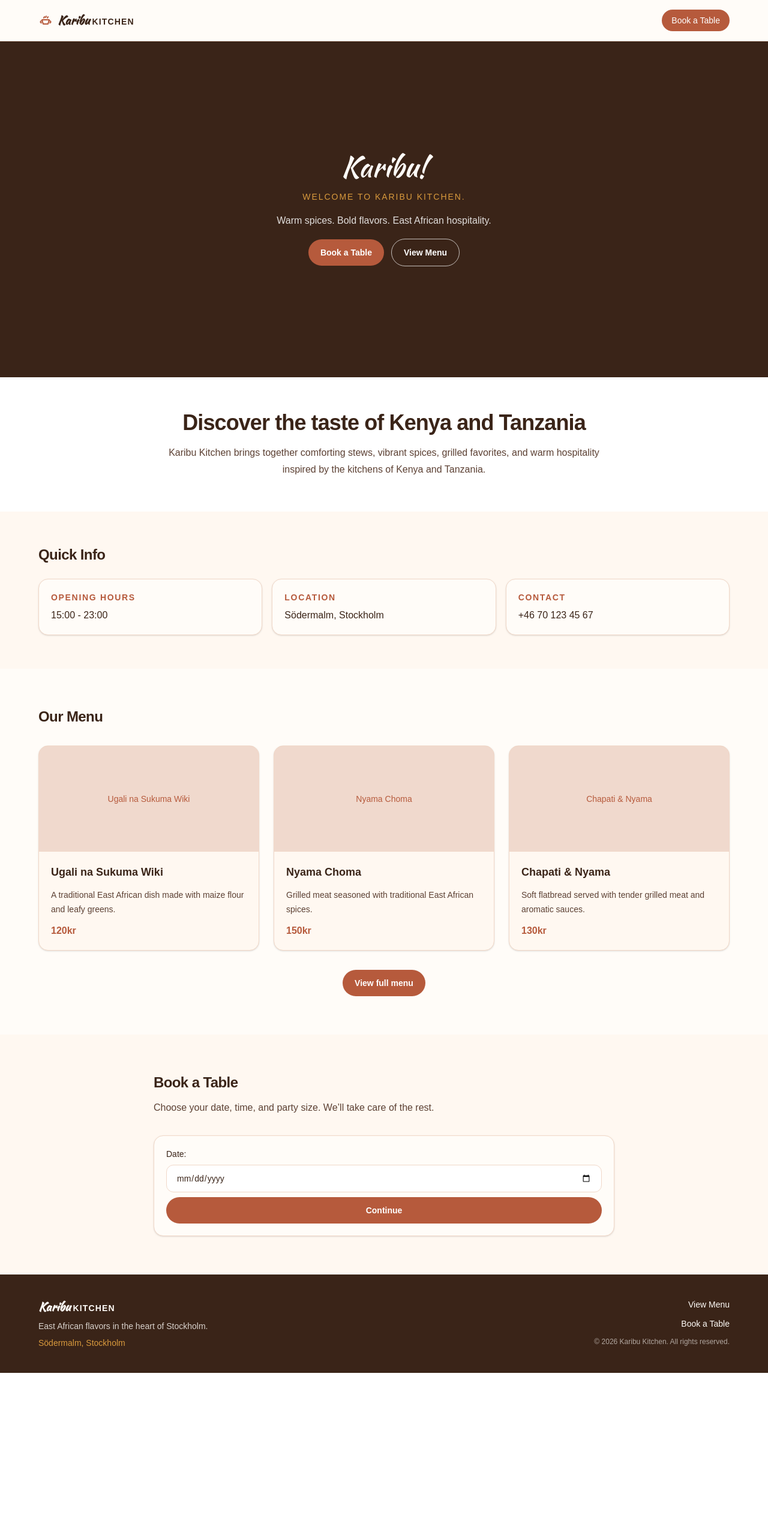
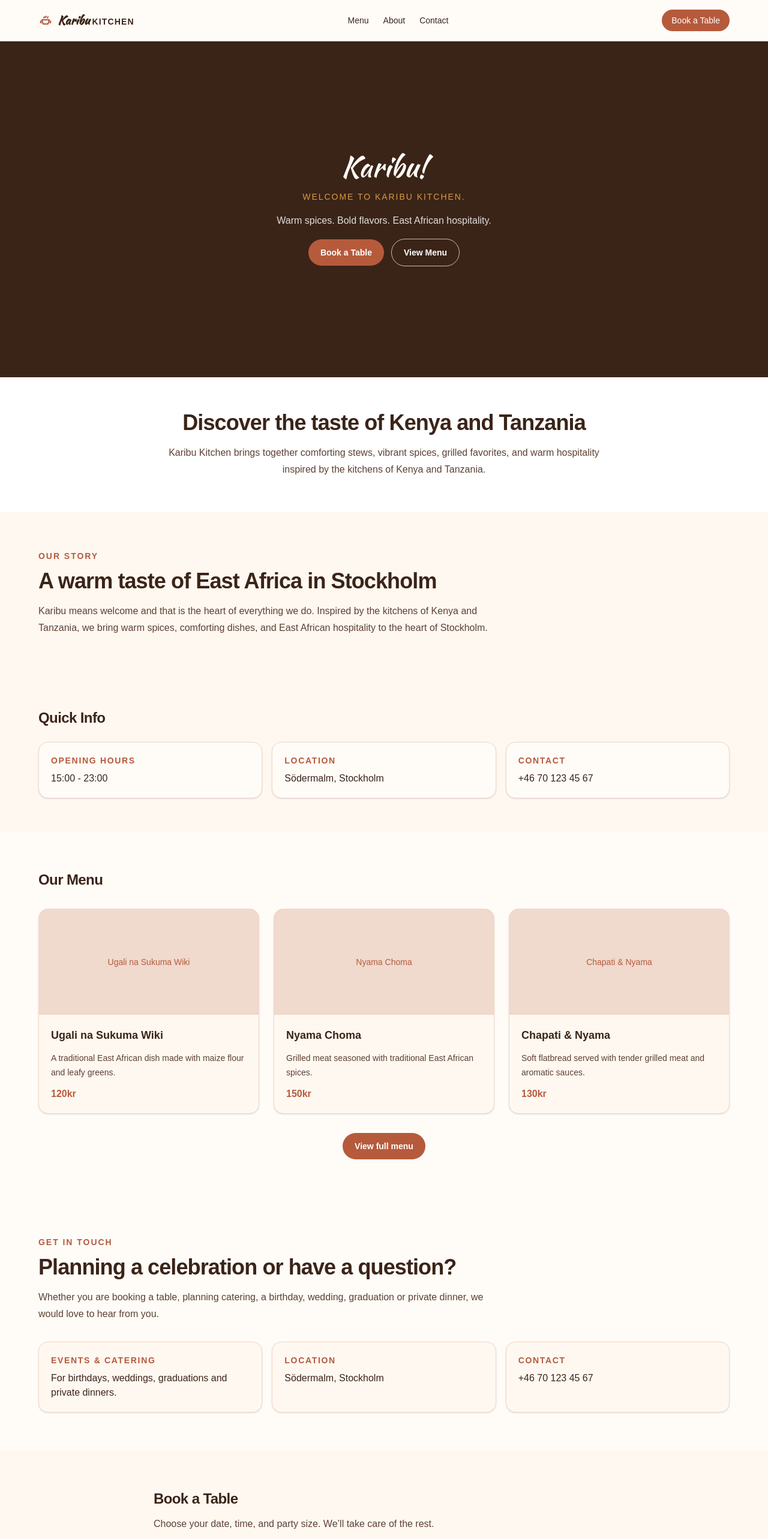
Before and after one commit to Brianosumba/restaurant-booking-app, a Next.js app: page / in a window 1280 px wide. Shown: the top 2566 px of the page at 60% size. Before the commit the page ends 2289 px from the top, so only its background shows below. Built offline with nearby package versions, Linux system fonts and the light colour scheme.

Commit message:
Add responsive header navigation

```diff
--- /dev/null
+++ b/src/app/components/AboutSection.tsx
@@ -0,0 +1,20 @@
+export default function AboutSection() {
+  return (
+    <section id="about" className="bg-[#FFF8F1] px-4 py-16">
+      <div className="mx-auto max-w-6xl">
+        <p className="text-sm font-semibold tracking-[0.14em] uppercase text-[#B65A3C]">
+          Our Story
+        </p>
+        <h2 className="mt-3 text-3xl sm:text-4xl font-bold tracking-tight text-[#3A2418]">
+          A warm taste of East Africa in Stockholm
+        </h2>
+        <p className="mt-4 max-w-3xl text-base leading-7 text-[#5C4033]">
+          Karibu means welcome and that is the heart of everything we do.
+          Inspired by the kitchens of Kenya and Tanzania, we bring warm spices,
+          comforting dishes, and East African hospitality to the heart of
+          Stockholm.
+        </p>
+      </div>
+    </section>
+  );
+}
--- /dev/null
+++ b/src/app/components/ContactSection.tsx
@@ -0,0 +1,45 @@
+export default function ContactSection() {
+  return (
+    <section id="contact" className="bg-[#FFFCF8] px-4 py-16">
+      <div className="mx-auto max-w-6xl">
+        <p className="text-sm font-semibold tracking-[0.14em] uppercase text-[#B65A3C]">
+          Get in Touch
+        </p>
+        <h2 className="mt-3 text-3xl sm:text-4xl font-bold tracking-tight text-[#3A2418]">
+          Planning a celebration or have a question?
+        </h2>
+        <p className="mt-4 max-w-3xl text-base leading-7 text-[#5C4033]">
+          Whether you are booking a table, planning catering, a birthday,
+          wedding, graduation or private dinner, we would love to hear from you.
+        </p>
+
+        <ul className="mt-8 grid gap-4 sm:grid-cols-3">
+          <li className="rounded-2xl border border-[#F1D8C8] bg-[#FFF8F1] p-5 text-[#3A2418] flex flex-col gap-2 shadow-sm">
+            <h3 className="text-sm font-semibold uppercase tracking-[0.12em] text-[#B65A3C]">
+              Events & Catering
+            </h3>
+            <p className="text-base font-medium text-[#3A2418]">
+              For birthdays, weddings, graduations and private dinners.
+            </p>
+          </li>
+          <li className="rounded-2xl border border-[#F1D8C8] bg-[#FFF8F1] p-5 text-[#3A2418] flex flex-col gap-2 shadow-sm">
+            <h3 className="text-sm font-semibold uppercase tracking-[0.12em] text-[#B65A3C]">
+              Location
+            </h3>
+            <p className="text-base font-medium text-[#3A2418]">
+              Södermalm, Stockholm
+            </p>
+          </li>
+          <li className="rounded-2xl border border-[#F1D8C8] bg-[#FFF8F1] p-5 text-[#3A2418] flex flex-col gap-2 shadow-sm">
+            <h3 className="text-sm font-semibold uppercase tracking-[0.12em] text-[#B65A3C]">
+              Contact
+            </h3>
+            <p className="text-base font-medium text-[#3A2418]">
+              +46 70 123 45 67
+            </p>
+          </li>
+        </ul>
+      </div>
+    </section>
+  );
+}
--- a/src/app/components/Header.tsx
+++ b/src/app/components/Header.tsx
@@ -1,17 +1,82 @@
+"use client";
+import { useState } from "react";
 import Logo from "./Logo";
 
 export default function Header() {
+  const [isMenuOpen, setIsMenuOpen] = useState(false);
+
   return (
     <header className="px-4 py-4 sticky top-0 z-50 bg-[#FFFCF8] border-b border-[#F1D8C8] sm:px-6 lg:px-8">
       <div className="mx-auto w-full max-w-6xl flex items-center justify-between">
         <Logo />
+        <nav className="hidden items-center gap-6 md:flex">
+          <a
+            className="text-sm font-medium text-[#3A2418] hover:text-[#B65A3C] transition-colors focus:outline-none focus:ring-2 focus:ring-[#D99A3D] focus:ring-offset-2 focus:ring-offset-[#FFFCF8] rounded-sm"
+            href="/menu"
+          >
+            Menu
+          </a>
+          <a
+            className="text-sm font-medium text-[#3A2418] hover:text-[#B65A3C] transition-colors focus:outline-none focus:ring-2 focus:ring-[#D99A3D] focus:ring-offset-2 focus:ring-offset-[#FFFCF8] rounded-sm"
+            href="/#about"
+          >
+            About
+          </a>
+          <a
+            className="text-sm font-medium text-[#3A2418] hover:text-[#B65A3C] transition-colors focus:outline-none focus:ring-2 focus:ring-[#D99A3D] focus:ring-offset-2 focus:ring-offset-[#FFFCF8] rounded-sm"
+            href="/#contact"
+          >
+            Contact
+          </a>
+        </nav>
         <a
           href="/#booking"
-          className="rounded-full bg-[#B65A3C] px-4 py-2 text-sm font-medium text-white hover:bg-[#A14A2A] transition-colors focus:outline-none focus:ring-2 focus:ring-[#D99A3D] focus:ring-offset-2 focus:ring-offset-[#FFFCF8]"
+          className="rounded-full bg-[#B65A3C] px-4 py-2 text-sm font-medium text-white hover:bg-[#A14A2A] transition-colors focus:outline-none focus:ring-2 focus:ring-[#D99A3D] focus:ring-offset-2 focus:ring-offset-[#FFFCF8] hidden md:inline-flex"
         >
           Book a Table
         </a>
+
+        <button
+          type="button"
+          className="rounded-full border border-[#F1D8C8] px-3 py-2 text-sm font-medium text-[#3A2418] hover:bg-[#FFF8F1] transition-colors focus:outline-none focus:ring-2 focus:ring-[#D99A3D] focus:ring-offset-2 focus:ring-offset-[#FFFCF8] md:hidden"
+          onClick={() => setIsMenuOpen(!isMenuOpen)}
+        >
+          {isMenuOpen ? "Close" : "Menu"}
+        </button>
       </div>
+
+      {isMenuOpen && (
+        <nav className="mx-auto mt-4 flex w-full max-w-6xl flex-col gap-3 rounded-2xl border border-[#F1D8C8] bg-[#FFF8F1] p-4 md:hidden">
+          <a
+            className="text-sm font-medium text-[#3A2418] hover:text-[#B65A3C] transition-colors focus:outline-none focus:ring-2 focus:ring-[#D99A3D] focus:ring-offset-2 focus:ring-offset-[#FFFCF8] rounded-sm"
+            href="/menu"
+            onClick={() => setIsMenuOpen(false)}
+          >
+            Menu
+          </a>
+          <a
+            className="text-sm font-medium text-[#3A2418] hover:text-[#B65A3C] transition-colors focus:outline-none focus:ring-2 focus:ring-[#D99A3D] focus:ring-offset-2 focus:ring-offset-[#FFFCF8] rounded-sm"
+            href="/#about"
+            onClick={() => setIsMenuOpen(false)}
+          >
+            About
+          </a>
+          <a
+            className="text-sm font-medium text-[#3A2418] hover:text-[#B65A3C] transition-colors focus:outline-none focus:ring-2 focus:ring-[#D99A3D] focus:ring-offset-2 focus:ring-offset-[#FFFCF8] rounded-sm"
+            href="/#contact"
+            onClick={() => setIsMenuOpen(false)}
+          >
+            Contact
+          </a>
+          <a
+            className="rounded-full bg-[#B65A3C] px-4 py-2 text-center text-sm font-semibold text-white hover:bg-[#A14A2A] transition-colors focus:outline-none focus:ring-2 focus:ring-[#D99A3D] focus:ring-offset-2 focus:ring-offset-[#FFF8F1]"
+            href="/#booking"
+            onClick={() => setIsMenuOpen(false)}
+          >
+            Book a Table
+          </a>
+        </nav>
+      )}
     </header>
   );
 }
--- a/src/app/page.tsx
+++ b/src/app/page.tsx
@@ -4,6 +4,8 @@ import HeroSection from "./components/HeroSection";
 import QuickInfoSection from "./components/QuickInfoSection";
 import MenuSection from "./components/MenuSection";
 import BookingSection from "./components/BookingSection";
+import AboutSection from "./components/AboutSection";
+import ContactSection from "./components/ContactSection";
 
 export default function Home() {
   return (
@@ -12,8 +14,10 @@ export default function Home() {
 
       <main>
         <HeroSection />
+        <AboutSection />
         <QuickInfoSection />
         <MenuSection />
+        <ContactSection />
         <BookingSection />
       </main>
 
```
